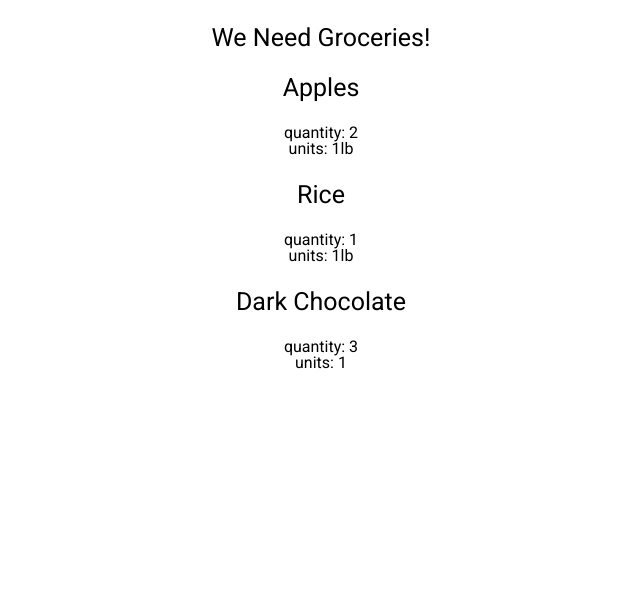
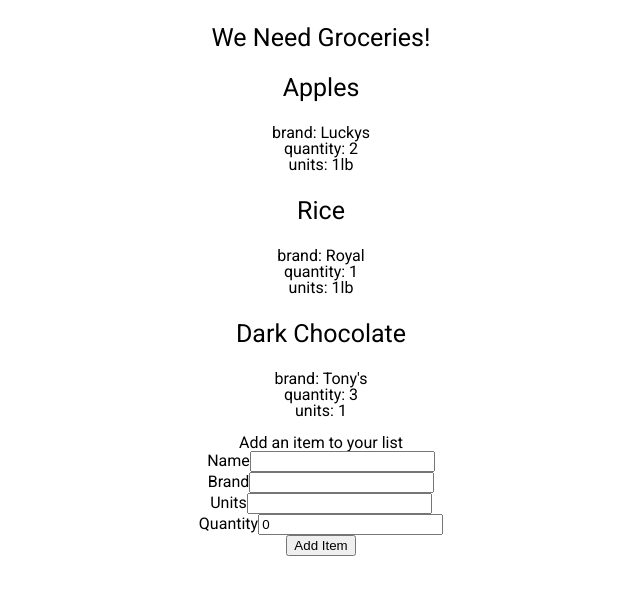
Before and after one commit to andrea-hidalgo/react-grocery-list, a React app: page / in a window 1280 px wide. Shown: the whole page, without its empty margins (319-959 px from the left). Built offline with nearby package versions, Linux system fonts and the light colour scheme.

Commit message:
form adds new items to grocery list

```diff
--- a/src/components/App.js
+++ b/src/components/App.js
@@ -3,8 +3,7 @@ import GroceryData from '../../models/GroceryData';
 import Groceries from './Groceries';
 
 export default function App(props) {
-	const [query, updateQuery] = useState({
-		url: '../../models/Groceries.js',
+	const [listItem, updateItem] = useState({
 		item: '',
 		brand: '',
 		units: '',
@@ -32,35 +31,82 @@ export default function App(props) {
 			brand: "Tony's",
 			units: '1',
 			quantity: 3,
-			isPurchased: true
+			isPurchased: false
 		}
 	]);
 
-	// useEffect(() => {
-	// 	async () => {
-	// 		try {
-	// 			const response = await fetch('../../models/Groceries.js');
-	// 			// const data = await response.json();
-	// 			await setList(response);
-	// 		} catch (error) {
-	// 			console.log(error);
-	// 		} finally {
-	// 			updateQuery({
-	// 				url: '../../models/Groceries.js',
-	// 				item: '',
-	// 				brand: '',
-	// 				units: '',
-	// 				quantity: 0,
-	// 				isPurchased: false
-	// 			});
-	// 		}
-	// 	};
-	// }, [query]);
+	const handleChange = event => {
+		updateItem({
+			...listItem,
+			...{
+				[event.target.id]: event.target.value
+			}
+		});
+	};
+
+	const handleSubmit = event => {
+		event.preventDefault();
+		setList([...groceryList, listItem]);
+		console.log(listItem);
+		console.log(groceryList);
+		updateItem({
+			item: '',
+			brand: '',
+			units: '',
+			quantity: 0,
+			isPurchased: false
+		});
+	};
 
 	return (
 		<div>
 			<h1>We Need Groceries!</h1>
 			<Groceries grocery={groceryList} />
+			<br />
+			<h2>Add an item to your list</h2>
+			<form onSubmit={handleSubmit}>
+				<label htmlFor="item">
+					Name
+					<input
+						id="item"
+						type="text"
+						value={listItem.item}
+						onChange={handleChange}
+					></input>
+				</label>
+				<br />
+				<label htmlFor="brand">
+					Brand
+					<input
+						id="brand"
+						type="text"
+						value={listItem.brand}
+						onChange={handleChange}
+					></input>
+				</label>
+				<br />
+				<label htmlFor="units">
+					Units
+					<input
+						id="units"
+						type="text"
+						value={listItem.units}
+						onChange={handleChange}
+					></input>
+				</label>
+				<br />
+				<label htmlFor="quantity">
+					Quantity
+					<input
+						id="quantity"
+						type="text"
+						value={listItem.quantity}
+						onChange={handleChange}
+					></input>
+				</label>
+				<br />
+				<input type="submit" value="Add Item"></input>
+			</form>
 		</div>
 	);
 }
--- a/src/components/Groceries.js
+++ b/src/components/Groceries.js
@@ -4,12 +4,15 @@ export default function Groceries(props) {
 	return (
 		<>
 			{props.grocery.map((product, index) => {
-				return (
+				return props.grocery[index].isPurchased === false ? (
 					<div key={props.grocery[index].item}>
 						<h1>{props.grocery[index].item}</h1>
+						<h3>brand: {props.grocery[index].brand}</h3>
 						<h3>quantity: {props.grocery[index].quantity}</h3>
 						<h3>units: {props.grocery[index].units}</h3>
 					</div>
+				) : (
+					''
 				);
 			})}
 		</>
```
Also changed, not shown: public/index.html (+1 -1 lines), src/components/AddItem.js (added), 2 other files.
